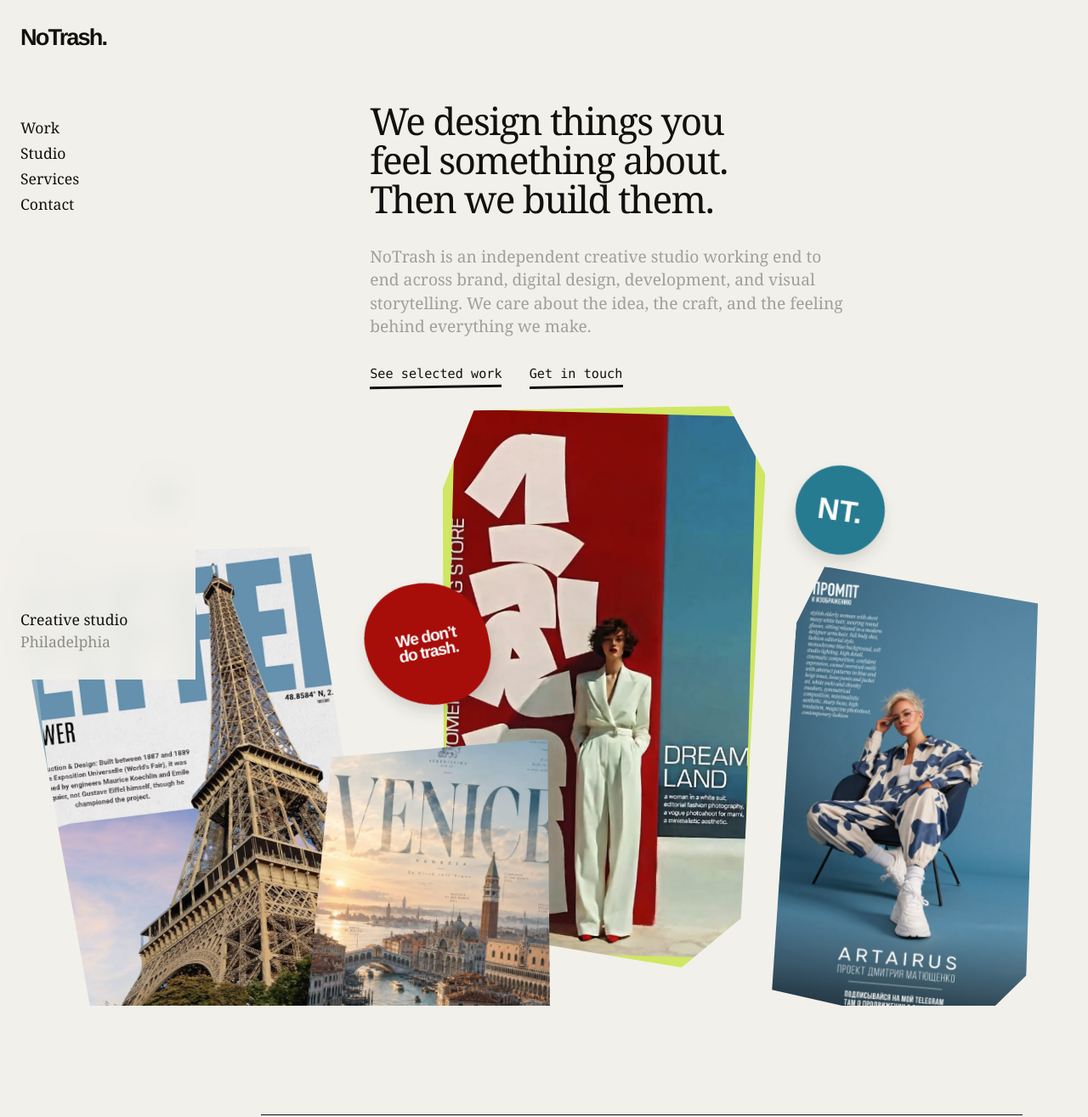
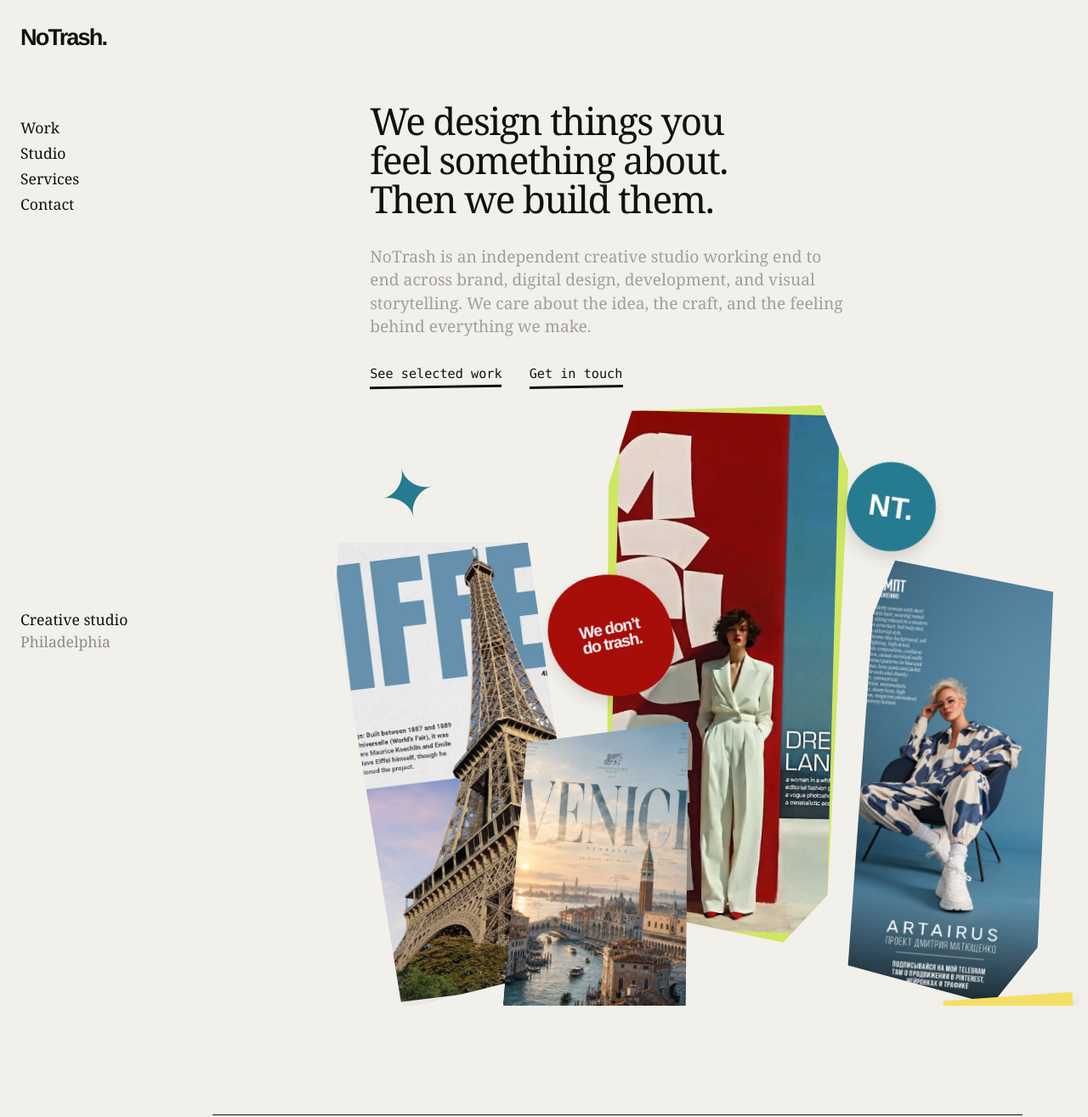
Before and after one commit to nwageorge/notrashstudio, a plain HTML site: page dist/index.html in a window 1280 px wide. Shown: the top 1315 px of the page at 85% size. Drawn offline with Linux system fonts and the light colour scheme.

Commit message:
Update Site source

```diff
--- a/dist/styles.css
+++ b/dist/styles.css
@@ -33,9 +33,9 @@
 .availability { display: block; margin-top: 1rem; }
 .availability i { display: inline-block; width: 7px; height: 7px; border-radius: 50%; background: #27a35a; margin-right: .4rem; animation: pulse 2s infinite; }
 
-main { margin-left: var(--rail); }
-.hero { min-height: 148svh; margin-left: calc(var(--rail) * -1); position: relative; overflow: hidden; border-bottom: 0; background: var(--paper); }
-.hero-copy { position: relative; z-index: 8; width: min(820px, 60%); margin-left: clamp(310px, 34vw, 560px); padding-top: clamp(115px, 15vh, 190px); }
+main { margin-left: 0; }
+.hero { min-height: 148svh; margin-left: var(--rail); position: relative; overflow: hidden; border-bottom: 0; background: var(--paper); }
+.hero-copy { position: relative; z-index: 8; width: min(820px, 64%); margin-left: clamp(90px, 16vw, 270px); padding-top: clamp(115px, 15vh, 190px); }
 .eyebrow { margin: 0 0 2rem; font-size: .66rem; line-height: 1.2; text-transform: uppercase; letter-spacing: .12em; }
 h1, h2 { margin: 0; font-weight: 400; letter-spacing: -.055em; text-wrap: balance; }
 h1 { font-size: clamp(2.35rem, 3.45vw, 4.25rem); line-height: 1.04; }
@@ -48,12 +48,12 @@
 .hero-actions { display: flex; gap: 2rem; margin-top: 2.1rem; }
 .hero-actions a { position: relative; font: .95rem/1.2 ui-monospace, SFMono-Regular, Menlo, monospace; }
 .hero-actions a::after { content: ""; position: absolute; left: 0; right: 0; bottom: -.5rem; height: 3px; background: var(--ink); transform: rotate(-1deg); }
-.hero-collage { position: absolute; z-index: 4; left: clamp(28px, 3vw, 54px); right: 1.5%; top: clamp(465px, 54vh, 610px); height: min(920px, 86vw); }
+.hero-collage { position: absolute; z-index: 4; left: clamp(125px, 9vw, 180px); right: 1.5%; top: clamp(465px, 54vh, 610px); height: min(880px, 82vw); }
 .cutout { position: absolute; margin: 0; filter: drop-shadow(0 15px 10px rgba(17,17,15,.12)); transition: transform .45s cubic-bezier(.2,.8,.2,1); }
 .cutout:hover { z-index: 9; transform: rotate(0) translateY(-12px) scale(1.025); }
 .cutout img { height: 100%; object-fit: cover; }
 .cutout-dream { z-index: 5; width: 31%; height: 72%; left: 39%; top: 1%; clip-path: polygon(9% 2%, 88% 0, 100% 12%, 96% 91%, 78% 100%, 4% 94%, 0 16%); transform: rotate(1.5deg); background: #cfe762; padding: 12px; }
-.cutout-eiffel { z-index: 4; width: 30%; height: 66%; left: 1%; top: 18%; padding: 10px; background: #86aabd; clip-path: polygon(5% 0, 95% 5%, 100% 95%, 8% 100%, 0 12%); transform: rotate(-7deg); }
+.cutout-eiffel { z-index: 4; width: 27%; height: 63%; left: 7%; top: 18%; clip-path: polygon(5% 0, 95% 5%, 100% 95%, 8% 100%, 0 12%); transform: rotate(-7deg); }
 .cutout-fashion { z-index: 6; width: 25%; height: 58%; right: 3%; top: 23%; clip-path: polygon(9% 0, 92% 4%, 100% 86%, 79% 100%, 3% 94%, 0 13%); transform: rotate(5deg); }
 .cutout-venice { z-index: 7; width: 24%; height: 48%; left: 27%; top: 43%; clip-path: polygon(3% 9%, 89% 0, 100% 93%, 12% 100%, 0 82%); transform: rotate(4deg); }
 .collage-sticker { position: absolute; z-index: 8; display: grid; place-items: center; text-align: center; filter: drop-shadow(0 10px 8px rgba(17,17,15,.12)); }
@@ -66,7 +66,7 @@
 .hero-local strong { font-weight: 400; }
 .hero-caption { position: absolute; z-index: 10; right: 4%; bottom: 35px; margin: 0; font: italic .76rem var(--serif); }
 
-.work, .manifesto, .services { padding: clamp(70px, 10vw, 150px) clamp(24px, 6vw, 90px); }
+.work, .manifesto, .services { padding: clamp(70px, 10vw, 150px) clamp(24px, 6vw, 90px); padding-left: clamp(250px, 19vw, 290px); }
 .section-heading { display: grid; grid-template-columns: 1fr 2fr; border-top: 1px solid var(--ink); padding-top: 1.2rem; }
 .section-heading .eyebrow { grid-row: span 2; }
 .section-heading h2, .manifesto h2, .contact h2 { font-size: clamp(3rem, 7.2vw, 8rem); line-height: .92; }
@@ -122,7 +122,7 @@
 .service-list h3 { margin: 0; font: 400 clamp(2rem, 4vw, 4.8rem)/.95 var(--serif); letter-spacing: -.04em; }
 .service-list p { max-width: 29rem; margin: 0; line-height: 1.45; }
 
-.contact { min-height: 100svh; padding: clamp(70px, 10vw, 150px) clamp(24px, 6vw, 90px) 24px; display: flex; flex-direction: column; background: var(--blue); color: #fff; }
+.contact { min-height: 100svh; padding: clamp(70px, 10vw, 150px) clamp(24px, 6vw, 90px) 24px; padding-left: clamp(250px, 19vw, 290px); display: flex; flex-direction: column; background: var(--blue); color: #fff; }
 .contact h2 { max-width: 11ch; }
 .contact-copy { max-width: 38rem; margin: 2rem 0 3rem; font: 1.15rem/1.45 var(--serif); }
 .contact-link { position: relative; width: max-content; margin-top: auto; font: clamp(1.25rem, 2.5vw, 2.7rem)/1.2 var(--serif); }
@@ -176,6 +176,7 @@
   .hero-caption { display: none; }
   h1 { font-size: clamp(2.35rem, 11vw, 4rem); }
   .work, .manifesto, .services { padding-left: 20px; padding-right: 20px; }
+  .contact { padding-left: 20px; }
   .case-notes, .manifesto-copy { grid-template-columns: 1fr; }
   .detail { aspect-ratio: 1.45; }
   .service-list li { gap: 1rem; }
```
Also changed, not shown: 1 other file.
